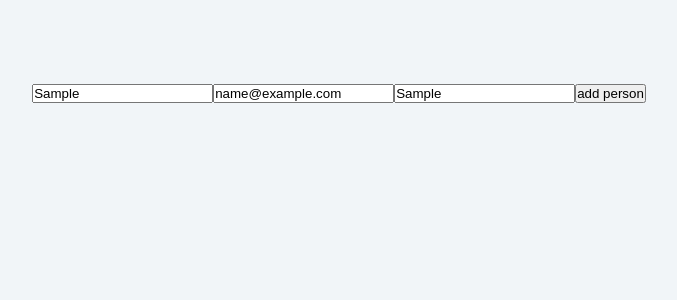
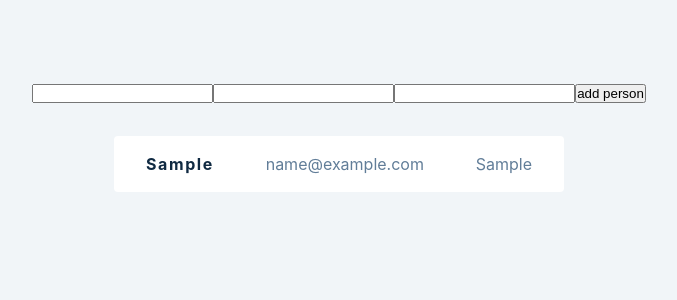
Before and after one commit to TanvirAnowar/ReactShop, a React (Create React App) app: page / in a window 1280 px wide. Both pictures are taken after typing "Sample", "name@example.com", "Sample" into the empty fields and a click on the button "add person". Shown: the top 300 px of the page, without its empty margins (301-978 px from the left). Built offline with nearby package versions, Linux system fonts and the light colour scheme.

Commit message:
Form complete

```diff
--- a/src/Form/FormExample.js
+++ b/src/Form/FormExample.js
@@ -6,7 +6,7 @@ const FormExample = () => {
         name:'',email:'', age:''
     });
 
-    //const []
+    const [people, setPeople] = React.useState([]);
 
     const changeHandler =(e) =>{
        const name = e.target.name;
@@ -17,8 +17,13 @@ const FormExample = () => {
     const submitHandler = (e) =>{
 
         e.preventDefault();
-        console.log("submit");
-        console.log(person);
+       // console.log("submit");
+       var newPerson = {...person, id: new Date().getTime().toString()}
+        setPeople([...people,newPerson]);
+        setPerson({
+            name:'',email:'', age:''
+        });
+        console.log(people,people.length);
 
     };
     return (
@@ -29,6 +34,18 @@ const FormExample = () => {
             <input type="text" name="age" value={person.age} onChange={changeHandler}></input>
             <button type="submit" onClick={submitHandler}>add person</button>
         </form>
+        <div>
+            {people.map((person) => {
+                const { id, name, email, age } = person;
+                return (
+                    <div key={id} className='item'>
+                    <h4>{name}</h4>
+                    <p>{email}</p>
+                    <p>{age}</p>
+                    </div>
+                );
+        })}
+        </div>
         </>
     )
 }
```
